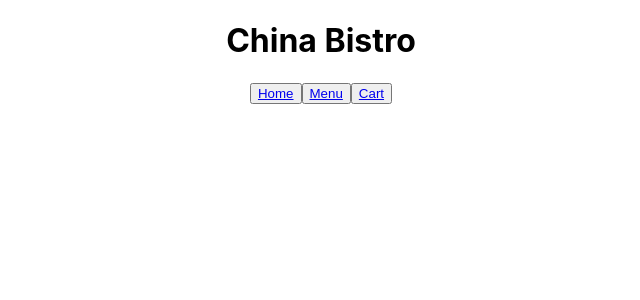
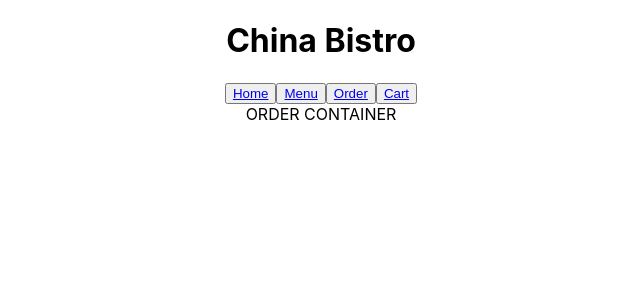
Before and after one commit to wrlau/china-bistro-client, a React (Create React App) app: page /order in a window 1280 px wide. Shown: the top 300 px of the page, without its empty margins (319-959 px from the left). Built offline with nearby package versions, Linux system fonts and the light colour scheme; no server answers.

Commit message:
Set up Order Container component

```diff
--- a/src/App.js
+++ b/src/App.js
@@ -4,6 +4,7 @@ import Header from './components/Header';
 import Navbar from './components/Navbar';
 import Home from './components/Home';
 import DishListContainer from './containers/DishListContainer';
+import OrderContainer from './containers/OrderContainer';
 import OrderForm from './containers/OrderForm';
 //import DishService from './services/DishService';
 import { BrowserRouter as Router, Route } from 'react-router-dom';
@@ -94,7 +95,7 @@ class App extends Component {
   checkout = (cart) => {
     // DishService.createOrder(cart).then(order => this.setState({ cart: [] }))
     console.log('A');
-    this.props.createOrder(cart); ///***see what cart returns. see what this.props returns. trying passing in event as argument to checkout. try also passing mapdispatchtoprops function to connect instead of object
+    this.props.createOrder(cart);
     console.log('B');
     alert("Order Submitted!");
 
@@ -114,6 +115,7 @@ class App extends Component {
             <Navbar />
             <Route exact path="/" component={Home} />
             <Route exact path="/menu" render={() => <DishListContainer addItem={this.addItem.bind(this)}/> } />
+            <Route exact path="/order" component={OrderContainer} />
             <Route exact path="/cart" render={() => <OrderForm cart={this.state.cart} removeCartItem={this.removeCartItem.bind(this)} checkout={this.checkout.bind(this)} showOrderConfirm={this.state.showOrderConfirm} orderTotal={this.state.orderTotal}/> }  />
           </div>
         </>
@@ -122,10 +124,4 @@ class App extends Component {
   }
 }
 
-/*const mapDispatchToProps = dispatch => {
-  return {
-    createOrder: () => { dispatch(createOrder()) }
-  }
-}
-*/
 export default connect(null, { createOrder })(App);
--- a/src/components/Navbar.js
+++ b/src/components/Navbar.js
@@ -6,6 +6,7 @@ const Navbar = () => {
     <div>
       <button><NavLink to="/">Home</NavLink></button>
       <button><NavLink to="/menu">Menu</NavLink></button>
+      <button><NavLink to="/order">Order</NavLink></button>
       <button><NavLink to="/cart">Cart</NavLink></button>
     </div>
   );
--- /dev/null
+++ b/src/containers/OrderContainer.js
@@ -0,0 +1,14 @@
+import React, { Component } from 'react';
+
+class OrderContainer extends Component {
+
+    render() {
+      return (
+        <div>
+          ORDER CONTAINER
+        </div>
+      )
+    }
+}
+
+export default OrderContainer;
```
